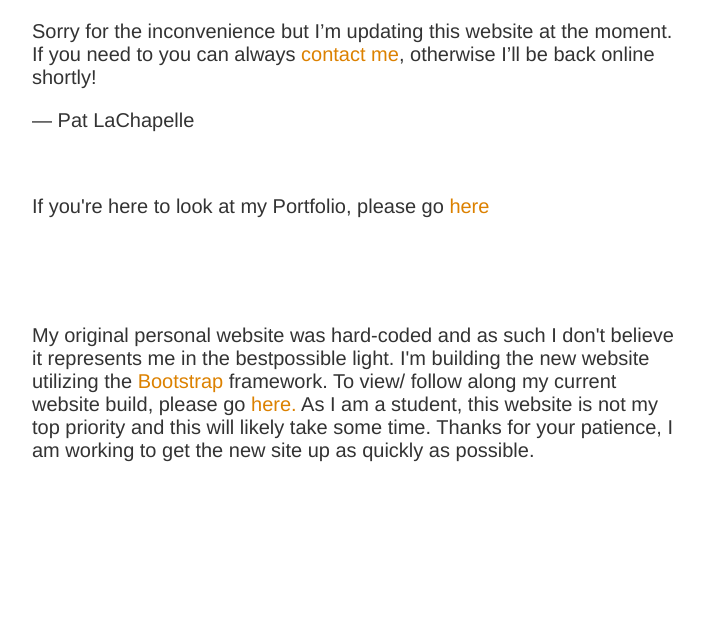
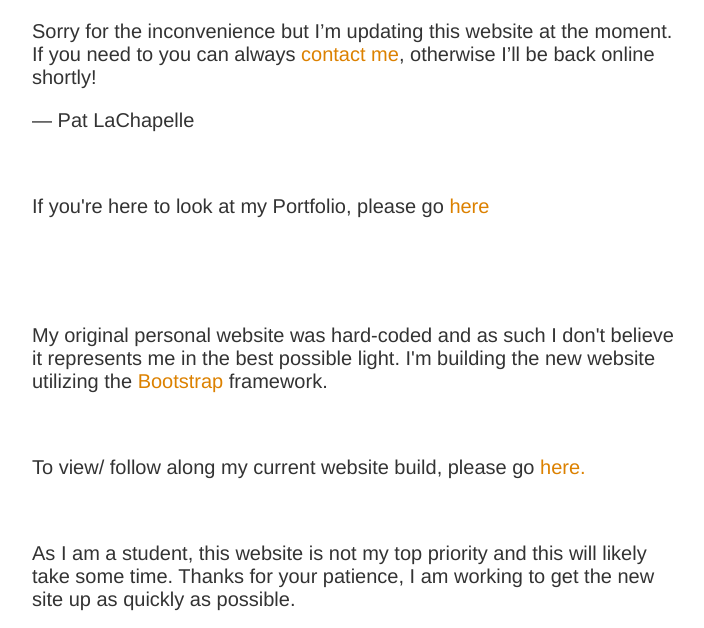
Before and after one commit to patlachapelle/OldWebsite, a plain HTML site: page index.html in a window 1280 px wide. Shown: the part 279-907 px from the top of the page, without its empty margins (283-987 px from the left). Drawn offline with Linux system fonts and the light colour scheme.

Commit message:
Update index.html

```diff
--- a/index.html
+++ b/index.html
@@ -23,7 +23,11 @@
   </div>
   <div>
     <p>&nbsp;</p>
-    My original personal website was hard-coded and as such I don't believe it represents me in the bestpossible light. I'm building the new website utilizing the <a href="https://getbootstrap.com/docs/4.0/getting-started/introduction/">Bootstrap</a> framework. To view/ follow along my current website build, please go <a href='patlachapelle.us/WebsiteV2'>here.</a> As I am a student, this website is not my top priority and this will likely take some time. Thanks for your patience, I am working to get the new site up as quickly as possible.
+    <p>My original personal website was hard-coded and as such I don't believe it represents me in the best possible light. I'm building the new website utilizing the <a href="https://getbootstrap.com/docs/4.0/getting-started/introduction/">Bootstrap</a> framework.<p>
+        <p>&nbsp;</p>
+    <p>To view/ follow along my current website build, please go <a href='patlachapelle.us/WebsiteV2'>here.</a></p>
+        <p>&nbsp;</p>
+    <p>As I am a student, this website is not my top priority and this will likely take some time. Thanks for your patience, I am working to get the new site up as quickly as possible.</p>
     <p>&nbsp;</p>
   </div>
 </article>
```
